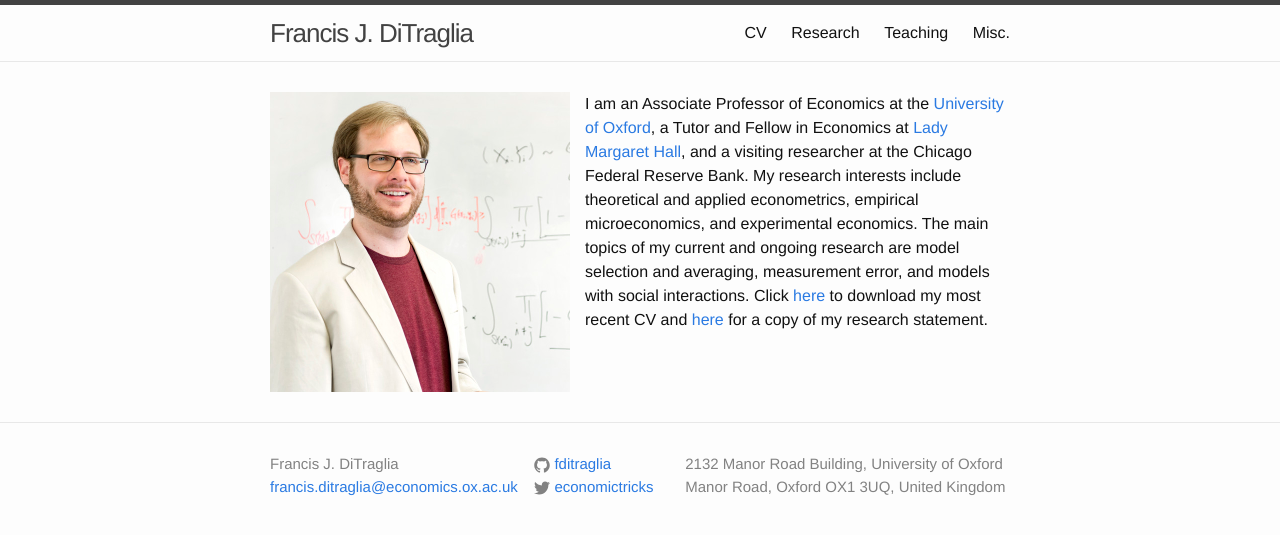
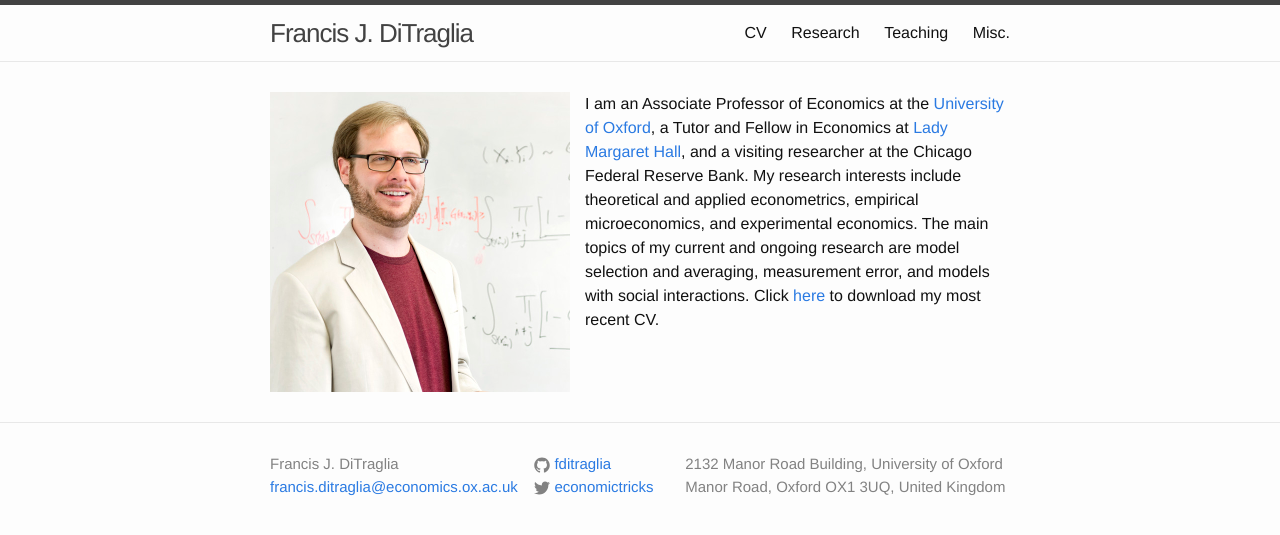
Before and after one commit to fditraglia/fditraglia.github.io, a Jekyll site: the page built from index.md, in a window 1280 px wide. Shown: the top 535 px of the page. Built offline with Jekyll 4.4.1, drawn with Linux system fonts in a browser that asks for light colours.

Commit message:
remove link to research statement: it's a bit out-of-date but I don't have time to update it today

```diff
--- a/index.md
+++ b/index.md
@@ -7,4 +7,5 @@
 Before Cambridge, I earned an MA in economics at [UC San Diego](http://www.ucsd.edu), an MSc in statistics at the University of [St Andrews](http://www.st-andrews.ac.uk) and a BA in economics and mathematics at the [College of William and Mary](http://www.wm.edu). -->
 My research interests include theoretical and applied econometrics, empirical microeconomics, and experimental economics.
 The main topics of my current and ongoing research are model selection and averaging, measurement error, and models with social interactions.
-Click [here](/pdf/DiTraglia-CV.pdf) to download my most recent CV and [here](/pdf/DiTraglia-research.pdf) for a copy of my research statement.
+Click [here](/pdf/DiTraglia-CV.pdf) to download my most recent CV.
+<!--and [here](/pdf/DiTraglia-research.pdf) for a copy of my research statement.-->
```
